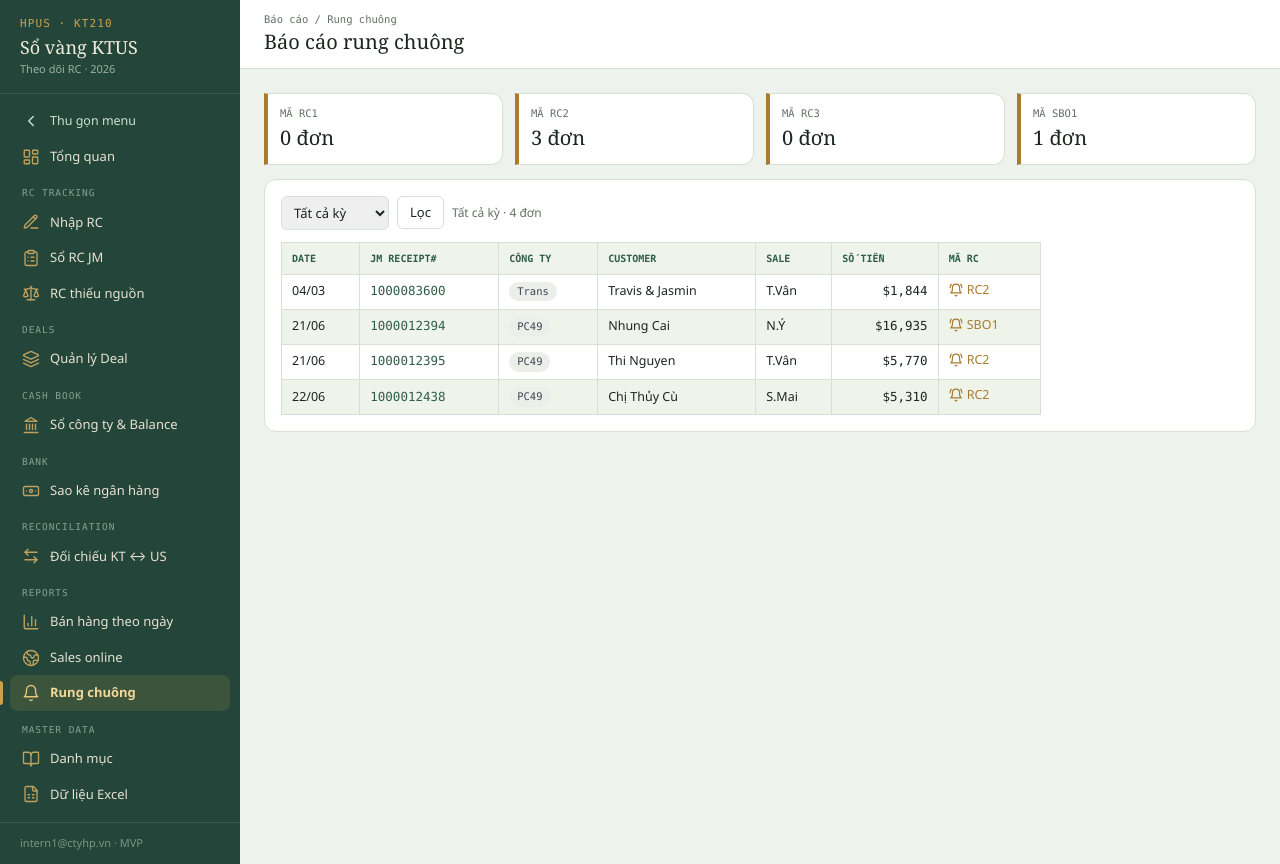
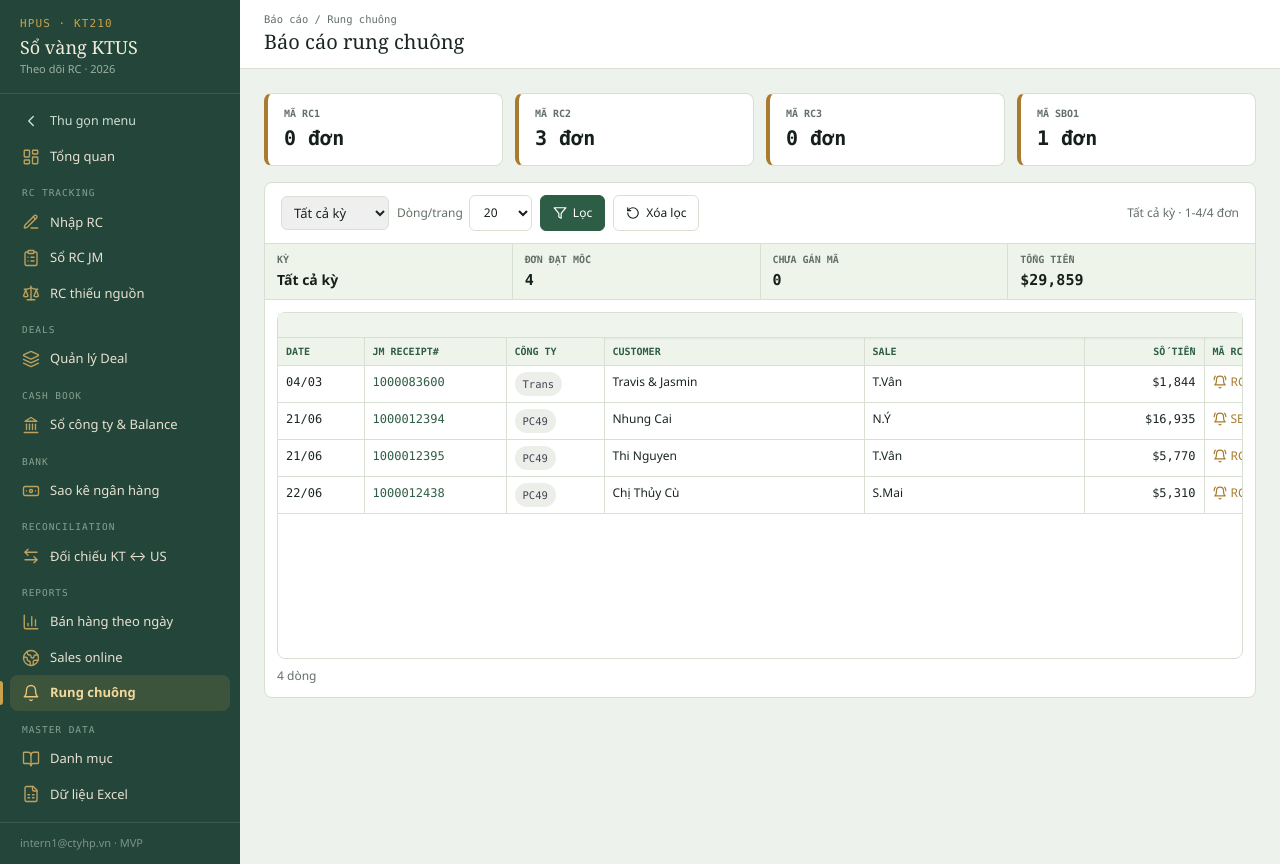
Before and after one commit to quocviet-IT/ktus, a Next.js app: page /reports/bell in a window 1280 px wide. Built offline with nearby package versions, Linux system fonts and the light colour scheme.

Commit message:
Refine bell report table UX

```diff
--- a/src/app/reports/bell/page.tsx
+++ b/src/app/reports/bell/page.tsx
@@ -1,79 +1,181 @@
+import Link from "next/link";
 import PageHeader from "@/components/page-header";
-import { BellRing } from "lucide-react";
+import Pagination from "@/components/pagination";
 import PeriodFields from "@/components/period-fields";
+import StickyScrollTable from "@/components/sticky-scroll-table";
+import { BellRing, Filter, RotateCcw } from "lucide-react";
 import { listCatalogGroups, listTransactions } from "@/lib/data";
-import { isBell, computeCondition, BELL_THRESHOLD } from "@/lib/rules";
+import { isBell, computeCondition } from "@/lib/rules";
 import { money, ddmm } from "@/lib/format";
 import { periodRange, periodLabel, byEntryAsc } from "@/lib/period";
 import type { Transaction } from "@/lib/types";
 
-type SP = { period?: string; day?: string; week?: string; month?: string; year?: string };
+const DEFAULT_PAGE_SIZE = 20;
+const PAGE_SIZE_OPTIONS = [20, 50, 100];
 
-// Rung chuông (BRD §12.3)
+type SP = {
+  period?: string;
+  day?: string;
+  week?: string;
+  month?: string;
+  year?: string;
+  page?: string;
+  pageSize?: string;
+};
+
 export default async function Bell({ searchParams }: { searchParams: SP }) {
   const range = periodRange(searchParams);
+  const requestedPageSize = Number(searchParams.pageSize);
+  const pageSize = PAGE_SIZE_OPTIONS.includes(requestedPageSize) ? requestedPageSize : DEFAULT_PAGE_SIZE;
   const [all, catalogGroups] = await Promise.all([listTransactions({ from: range.from, to: range.to }), listCatalogGroups()]);
   const bellCodes = catalogGroups.find((group) => group.key === "bell_code")?.items.map((item) => item.label) ?? [];
 
-  // Gộp 1 đơn = 1 dòng (tránh ghi nhận trùng), rồi sắp xếp theo NGÀY tăng dần
   const byOrder = new Map<string, Transaction>();
   for (const t of all.filter(isBell)) {
     const key = t.oldReceiptNo || t.rcJmNo || t.id;
     if (!byOrder.has(key)) byOrder.set(key, t);
   }
-  const rows = [...byOrder.values()].sort(byEntryAsc);
+  const rowsAll = [...byOrder.values()].sort(byEntryAsc);
 
   const counts: Record<string, number> = {};
   bellCodes.forEach((c) => (counts[c] = 0));
-  rows.forEach((t) => { if (t.bellCode && counts[t.bellCode] !== undefined) counts[t.bellCode]++; });
+  rowsAll.forEach((t) => { if (t.bellCode && counts[t.bellCode] !== undefined) counts[t.bellCode]++; });
+  const uncodedCount = rowsAll.filter((t) => !t.bellCode || counts[t.bellCode] === undefined).length;
+  const totalAmount = rowsAll.reduce((sum, t) => {
+    const c = computeCondition(t);
+    return sum + (c.receipt || c.deposit);
+  }, 0);
 
-  const th = "px-2.5 py-2 border border-line bg-band font-mono text-[10px] uppercase text-brand text-left whitespace-nowrap";
-  const td = "px-2.5 py-1.5 border border-line";
+  const page = Math.max(1, parseInt(searchParams.page || "1", 10) || 1);
+  const total = rowsAll.length;
+  const totalPages = Math.max(1, Math.ceil(total / pageSize));
+  const currentPage = Math.min(page, totalPages);
+  const startIdx = (currentPage - 1) * pageSize;
+  const rows = rowsAll.slice(startIdx, startIdx + pageSize);
+  const pageFrom = total ? startIdx + 1 : 0;
+  const pageTo = Math.min(total, startIdx + rows.length);
+
+  const control =
+    "h-9 rounded-md border border-line bg-card px-2.5 text-[12px] text-ink outline-none hover:border-accent focus:border-brand focus:ring-1 focus:ring-brand";
+  const toolbarButton =
+    "inline-flex h-9 items-center gap-1.5 rounded-md border border-line px-3 text-[12px] font-medium text-ink hover:border-accent hover:bg-accentSoft";
+  const primaryButton =
+    "inline-flex h-9 items-center gap-1.5 rounded-md border border-brand bg-brand px-3 text-[12px] font-medium text-white hover:bg-[#244C39]";
+  const th =
+    "sticky top-0 z-20 border-b border-r border-line bg-band px-2 py-1.5 text-left align-bottom font-mono text-[10px] font-semibold uppercase tracking-normal text-brand whitespace-nowrap";
+  const td = "border-b border-r border-line px-2 py-1.5 text-[12px] leading-5 whitespace-nowrap align-top";
+  const stickyEdge = "bg-card shadow-[2px_0_0_0_#D8E0D4]";
+  const stickyHead = "z-40 bg-band shadow-[2px_0_0_0_#D8E0D4]";
+  const stickyDate = "sticky left-0 w-[86px] min-w-[86px] max-w-[86px]";
+  const stickyReceipt = "sticky left-[86px] w-[142px] min-w-[142px] max-w-[142px]";
+  const stickyCompany = "sticky left-[228px] w-[98px] min-w-[98px] max-w-[98px]";
+  const tableMinWidth = 980;
 
   return (
     <>
       <PageHeader crumb="Báo cáo / Rung chuông" title="Báo cáo rung chuông" />
-      <div className="p-6">
-        <div className="grid grid-cols-2 md:grid-cols-4 gap-3 mb-3.5">
+      <div className="p-4 lg:p-6">
+        <div className="mb-4 grid grid-cols-2 gap-3 md:grid-cols-4">
           {bellCodes.map((c) => (
-            <div key={c} className="bg-card border border-line border-l-4 border-l-accent rounded-r-xl p-3">
-              <div className="font-mono text-[10.5px] text-muted uppercase">Mã {c}</div>
-              <div className="font-serif text-xl mt-0.5">{counts[c]} đơn</div>
+            <div key={c} className="rounded-lg border border-line border-l-4 border-l-accent bg-card px-4 py-3">
+              <div className="font-mono text-[10px] font-semibold uppercase text-muted">Mã {c}</div>
+              <div className="mt-0.5 font-mono text-[20px] font-bold tabular-nums text-ink">{counts[c]} đơn</div>
             </div>
           ))}
         </div>
 
-        <div className="bg-card border border-line rounded-xl p-4">
-          <form action="/reports/bell" className="flex items-center gap-2 mb-3 flex-wrap">
+        <section className="rounded-lg border border-line bg-card">
+          <div className="border-b border-line px-4 py-3">
+            <form action="/reports/bell" className="flex items-center gap-2 gap-y-3 flex-wrap">
               <PeriodFields period={searchParams.period} day={searchParams.day} week={searchParams.week} month={searchParams.month} year={searchParams.year} />
-            <button type="submit" className="rounded-md border border-line px-3 py-1.5 text-[13px] hover:border-accent">Lọc</button>
-            <span className="text-[12px] text-muted">{periodLabel(searchParams)} · {rows.length} đơn</span>
+              <label className="flex items-center gap-1.5 text-[12px] text-muted">
+                Dòng/trang
+                <select name="pageSize" defaultValue={String(pageSize)} className={control}>
+                  {PAGE_SIZE_OPTIONS.map((option) => <option key={option} value={option}>{option}</option>)}
+                </select>
+              </label>
+              <button type="submit" className={primaryButton}>
+                <Filter size={14} />
+                Lọc
+              </button>
+              <Link href={`/reports/bell?pageSize=${pageSize}`} className={toolbarButton}>
+                <RotateCcw size={14} />
+                Xóa lọc
+              </Link>
+              <div className="flex-1" />
+              <span className="text-[12px] text-muted">{periodLabel(searchParams)} · {pageFrom}-{pageTo}/{total} đơn</span>
             </form>
-          <div className="overflow-x-auto">
-            <table className="border-collapse text-[12.5px] min-w-[760px]">
-              <thead><tr>
-                <th className={th}>DATE</th><th className={th}>JM RECEIPT#</th><th className={th}>Công ty</th><th className={th}>Customer</th>
-                <th className={th}>Sale</th><th className={th}>Số tiền</th><th className={th}>Mã RC</th>
-              </tr></thead>
+          </div>
+
+          <div className="grid grid-cols-2 gap-px border-b border-line bg-line md:grid-cols-4">
+            <div className="bg-band px-3 py-2">
+              <div className="font-mono text-[10px] font-semibold uppercase text-muted">Kỳ</div>
+              <div className="mt-0.5 text-[14px] font-semibold text-ink">{periodLabel(searchParams)}</div>
+            </div>
+            <div className="bg-band px-3 py-2">
+              <div className="font-mono text-[10px] font-semibold uppercase text-muted">Đơn đạt mốc</div>
+              <div className="mt-0.5 font-mono text-[15px] font-bold tabular-nums text-ink">{total.toLocaleString("en-US")}</div>
+            </div>
+            <div className="bg-band px-3 py-2">
+              <div className="font-mono text-[10px] font-semibold uppercase text-muted">Chưa gán mã</div>
+              <div className="mt-0.5 font-mono text-[15px] font-bold tabular-nums text-ink">{uncodedCount.toLocaleString("en-US")}</div>
+            </div>
+            <div className="bg-band px-3 py-2">
+              <div className="font-mono text-[10px] font-semibold uppercase text-muted">Tổng tiền</div>
+              <div className="mt-0.5 font-mono text-[15px] font-bold tabular-nums text-ink">{money(totalAmount)}</div>
+            </div>
+          </div>
+
+          <div className="p-3">
+            <StickyScrollTable minWidth={tableMinWidth} bodyClassName="max-h-[calc(100vh-360px)] min-h-[320px]">
+              <table className="border-collapse text-[12px]" style={{ minWidth: tableMinWidth }}>
+                <thead>
+                  <tr>
+                    <th className={`${th} ${stickyDate} ${stickyHead}`}>DATE</th>
+                    <th className={`${th} ${stickyReceipt} ${stickyHead}`}>JM RECEIPT#</th>
+                    <th className={`${th} ${stickyCompany} ${stickyHead}`}>Công ty</th>
+                    <th className={`${th} min-w-[260px]`}>Customer</th>
+                    <th className={`${th} min-w-[220px]`}>Sale</th>
+                    <th className={`${th} min-w-[120px] text-right`}>Số tiền</th>
+                    <th className={`${th} min-w-[136px]`}>Mã RC</th>
+                  </tr>
+                </thead>
                 <tbody>
                   {rows.length ? rows.map((t) => {
                     const c = computeCondition(t);
                     return (
-                    <tr key={t.id} className="even:bg-band hover:bg-accentSoft">
-                      <td className={td}>{ddmm(t.ngay)}</td>
-                      <td className={td + " font-mono text-brand"}>{t.rcJmNo || "—"}</td>
-                      <td className={td}><span className="badge bg-[#eceee9] text-[#445]">{t.company}</span></td>
-                      <td className={td}>{t.khach}</td>
-                      <td className={td}>{t.sale1 || "—"}</td>
-                      <td className={td + " text-right font-mono"}>{money(c.receipt || c.deposit)}</td>
-                      <td className={td}><span className="inline-flex items-center gap-1 text-accent"><BellRing className="h-3.5 w-3.5" aria-hidden="true" /> {t.bellCode || "đạt mốc"}</span></td>
+                      <tr key={t.id} className="hover:bg-accentSoft">
+                        <td className={`${td} ${stickyDate} ${stickyEdge} z-10 font-mono`}>{ddmm(t.ngay)}</td>
+                        <td className={`${td} ${stickyReceipt} ${stickyEdge} z-10 font-mono text-brand`}>{t.rcJmNo || "—"}</td>
+                        <td className={`${td} ${stickyCompany} ${stickyEdge} z-10`}>
+                          <span className="badge bg-[#eceee9] text-[#445]">{t.company}</span>
+                        </td>
+                        <td title={t.khach} className={`${td} max-w-[320px] overflow-hidden text-ellipsis font-medium`}>{t.khach}</td>
+                        <td title={t.sale1 || ""} className={`${td} max-w-[260px] overflow-hidden text-ellipsis`}>{t.sale1 || "—"}</td>
+                        <td className={`${td} text-right font-mono tabular-nums`}>{money(c.receipt || c.deposit)}</td>
+                        <td className={td}>
+                          <span className="inline-flex items-center gap-1 text-accent">
+                            <BellRing className="h-3.5 w-3.5" aria-hidden="true" /> {t.bellCode || "đạt mốc"}
+                          </span>
+                        </td>
                       </tr>
                     );
-                }) : <tr><td colSpan={7} className={td + " text-center text-muted py-4"}>Chưa có đơn rung chuông.</td></tr>}
+                  }) : (
+                    <tr><td colSpan={7} className="border-b border-r border-line px-3 py-8 text-center text-[12px] text-muted">Chưa có đơn rung chuông.</td></tr>
+                  )}
                 </tbody>
               </table>
+            </StickyScrollTable>
+
+            <Pagination
+              basePath="/reports/bell"
+              sp={{ ...(searchParams as Record<string, string | undefined>), pageSize: String(pageSize) }}
+              page={currentPage}
+              totalPages={totalPages}
+              total={total}
+            />
           </div>
-        </div>
+        </section>
       </div>
     </>
   );
```
Lines whose indentation alone changed are shown as unchanged.
